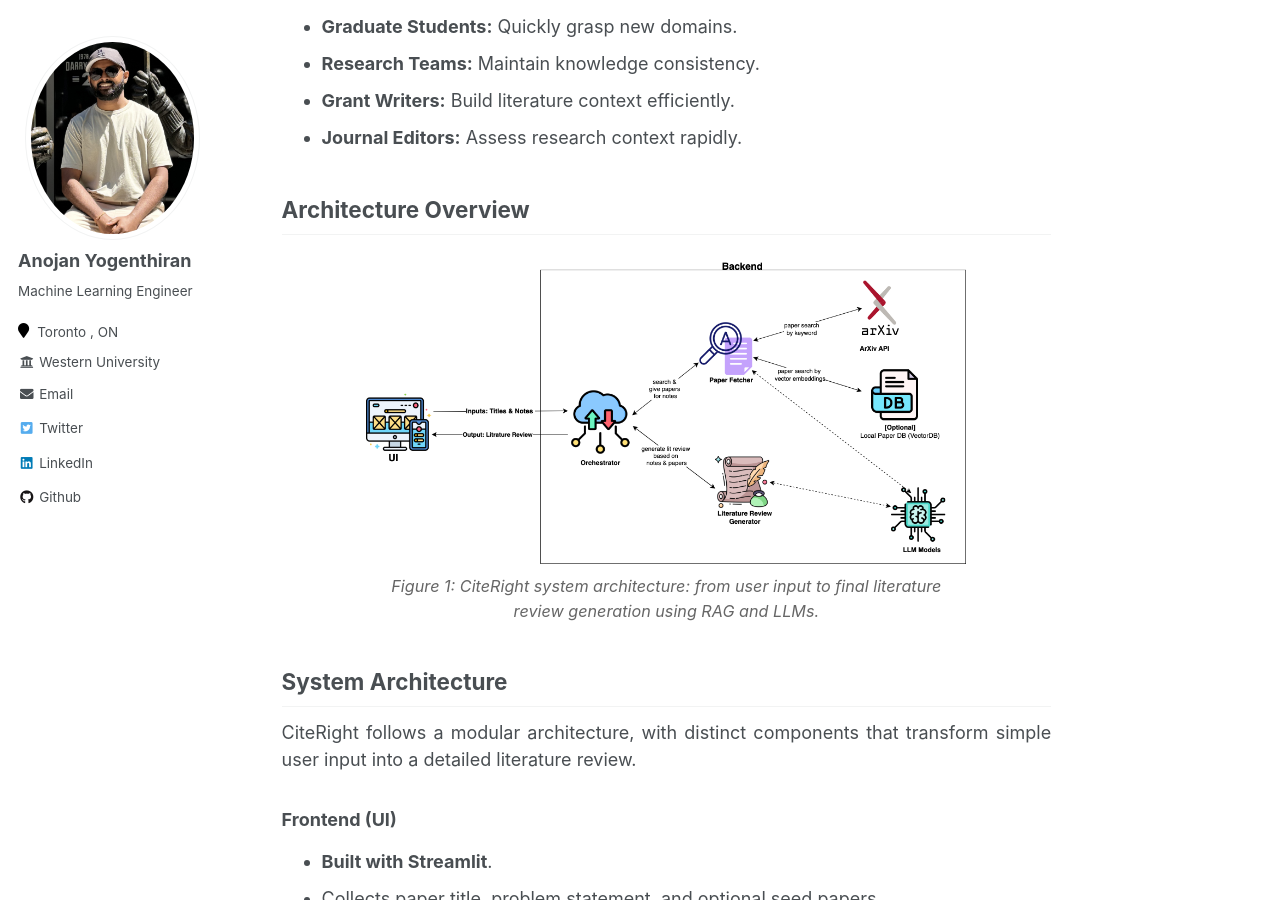
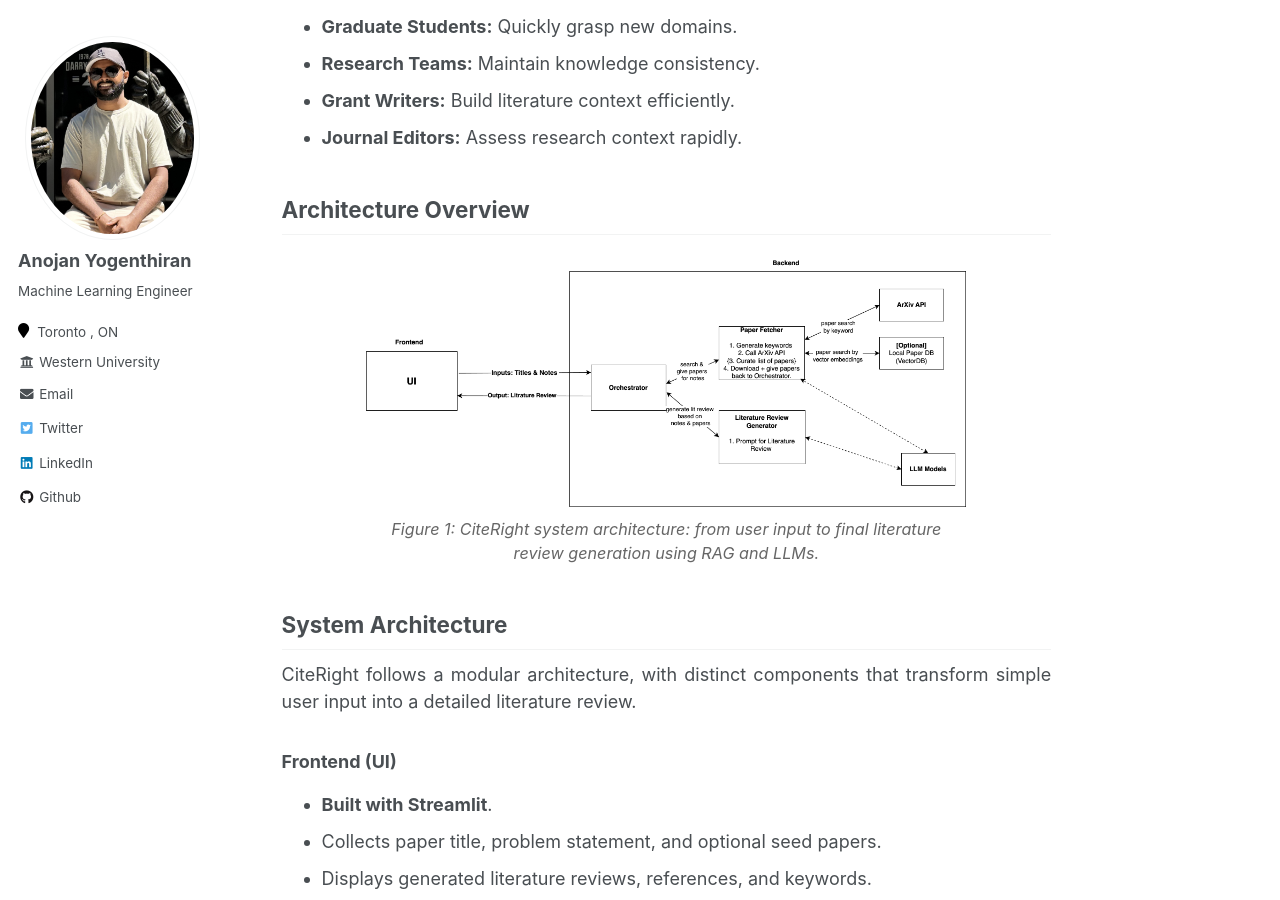
Before and after one commit to ayogenthiran/ayogenthiran.github.io, a Jekyll site: the page built from _posts/2025-05-08-citeright-rag-literature-review.md, in a window 1280 px wide and 900 px high, scrolled down 1529 px. Built offline with Jekyll 4.4.1, drawn with Linux system fonts in a browser that asks for light colours.

Commit message:
Remove old architecture diagrams and update blog post to use correct image

```diff
--- a/_posts/2025-05-08-citeright-rag-literature-review.md
+++ b/_posts/2025-05-08-citeright-rag-literature-review.md
@@ -53,7 +53,7 @@
 ## Architecture Overview
 
 <div style="text-align: center; margin: 20px auto; max-width: 600px;">
-    <img src="/images/blog/CiteRight/citeright-architecture-1-new.png" alt="CiteRight Architecture Diagram" style="width: 100%; height: auto;"/>
+    <img src="/images/blog/CiteRight/citeright-architecture.png" alt="CiteRight Architecture Diagram" style="width: 100%; height: auto;"/>
     <div style="font-size: 0.9em; color: #666; margin-top: 10px; font-style: italic;">
         Figure 1: CiteRight system architecture: from user input to final literature review generation using RAG and LLMs.
     </div>
```
Also changed, not shown: images/blog/CiteRight/citeright-architecture-1-new.png (deleted).
